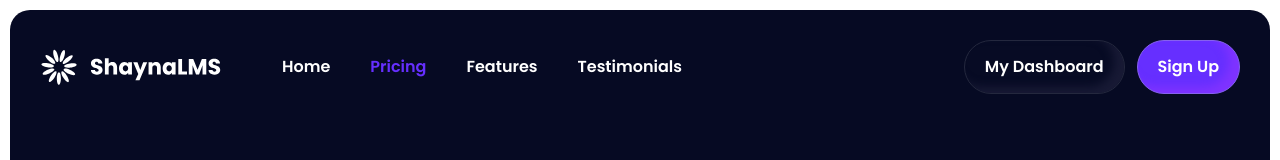
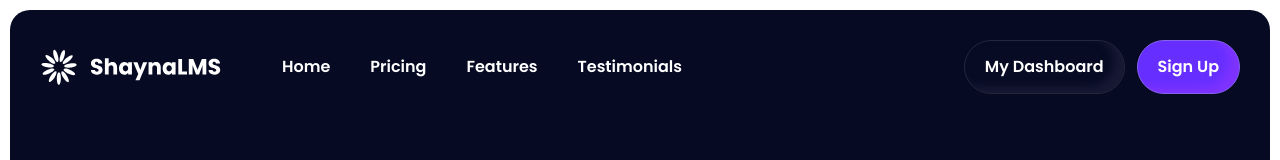
Before and after one commit to Arknightmythic/COURSE-LMS-PROJECT, a React (Vite) app: page /manager/sign-up in a window 1280 px wide. Shown: the top 160 px of the page. Built offline with nearby package versions, Linux system fonts and the light colour scheme.

Commit message:
slicing pricing2

```diff
--- a/src/pages/SignUp/index.jsx
+++ b/src/pages/SignUp/index.jsx
@@ -1,5 +1,4 @@
 import React from 'react'
-import Form from './form'
 import Pricing from './pricing'
 
 export default function SignUpPage() {
--- a/src/pages/SignUp/pricing.jsx
+++ b/src/pages/SignUp/pricing.jsx
@@ -1,4 +1,6 @@
 import React from 'react'
+import { Link } from 'react-router-dom'
+import Navbar from '../../components/navbar'
 
 export default function Pricing() {
   return (
@@ -7,34 +9,18 @@ export default function Pricing() {
             <img src="/assets/images/backgrounds/background-glow.png" className="absolute bottom-0 transform -translate-x-1/2 left-1/2" alt=""/>
         </div>
         <nav className="flex items-center justify-between p-[30px]">
-            <div className="flex items-center gap-[60px]">
-                <img src="/assets/images/logos/logo.svg" className="flex shrink-0" alt="logo"/>
-                <ul className="flex items-center gap-10">
-                    <li className="font-semibold transition-all duration-300 hover:text-[#662FFF] text-white">
-                        <a href="#">Home</a>
-                    </li>
-                    <li className="font-semibold transition-all duration-300 hover:text-[#662FFF] text-[#662FFF]">
-                        <a href="#">Pricing</a>
-                    </li>
-                    <li className="font-semibold transition-all duration-300 hover:text-[#662FFF] text-white">
-                        <a href="#">Features</a>
-                    </li>
-                    <li className="font-semibold transition-all duration-300 hover:text-[#662FFF] text-white">
-                        <a href="#">Testimonials</a>
-                    </li>
-                </ul>
-            </div>
+            <Navbar/>
             <div className="flex items-center gap-3">
-                <a href="index.html" >
+                <Link to="index.html" >
                     <div className="flex items-center gap-3 w-fit rounded-full border p-[14px_20px] transition-all duration-300 hover:bg-[#662FFF] hover:border-[#8661EE] hover:shadow-[-10px_-6px_10px_0_#7F33FF_inset] bg-[#070B24] border-[#24283E] shadow-[-10px_-6px_10px_0_#181A35_inset]">
                         <span className="font-semibold text-white">My Dashboard</span>
                     </div>
-                </a>
-                <a href="signup.html" >
+                </Link>
+                <Link to="signup.html" >
                     <div className="flex items-center gap-3 w-fit rounded-full border p-[14px_20px] transition-all duration-300 hover:bg-[#662FFF] hover:border-[#8661EE] hover:shadow-[-10px_-6px_10px_0_#7F33FF_inset] bg-[#662FFF] border-[#8661EE] shadow-[-10px_-6px_10px_0_#7F33FF_inset]">
                         <span className="font-semibold text-white">Sign Up</span>
                     </div>
-                </a>
+                </Link>
             </div>
         </nav>
         <header className="flex flex-col items-center gap-5 text-center mt-[50px]">
@@ -62,11 +48,11 @@ export default function Pricing() {
                 <hr className="border-[#262A56]"/>
                 <p className="text-[#FF435A]">This plan is not available at this moment in your country, try again later.</p>
                 <div className="flex flex-col gap-3">
-                    <a href="#" >
+                    <Link to="#" >
                         <div className="flex items-center justify-center gap-3 w-full rounded-full border p-[14px_20px] transition-all duration-300 hover:bg-[#662FFF] hover:border-[#8661EE] hover:shadow-[-10px_-6px_10px_0_#7F33FF_inset] bg-[#070B24] border-[#24283E] shadow-[-10px_-6px_10px_0_#181A35_inset]">
                             <span className="font-semibold text-white">Contact Our Sales</span>
                         </div>
-                    </a>
+                    </Link>
                 </div>
             </div>
             <div className="card flex flex-col h-fit rounded-[20px] border border-[#262A56] p-[30px] gap-[30px] bg-[#080A2A]">
@@ -100,16 +86,16 @@ export default function Pricing() {
                 </div>
                 <hr className="border-[#262A56]"/>
                 <div className="flex flex-col gap-3">
-                    <a href="midtrans.html" >
+                    <Link to="midtrans.html" >
                         <div className="flex items-center justify-center gap-3 w-full rounded-full border p-[14px_20px] transition-all duration-300 hover:bg-[#662FFF] hover:border-[#8661EE] hover:shadow-[-10px_-6px_10px_0_#7F33FF_inset] bg-[#662FFF] border-[#8661EE] shadow-[-10px_-6px_10px_0_#7F33FF_inset]">
                             <span className="font-semibold text-white">Choose This Plan</span>
                         </div>
-                    </a>
-                    <a href="#" >
+                    </Link>
+                    <Link to="#" >
                         <div className="flex items-center justify-center gap-3 w-full rounded-full border p-[14px_20px] transition-all duration-300 hover:bg-[#662FFF] hover:border-[#8661EE] hover:shadow-[-10px_-6px_10px_0_#7F33FF_inset] bg-[#070B24] border-[#24283E] shadow-[-10px_-6px_10px_0_#181A35_inset]">
                             <span className="font-semibold text-white">Contact Our Sales</span>
                         </div>
-                    </a>
+                    </Link>
                 </div>
             </div>
         </div>
```
